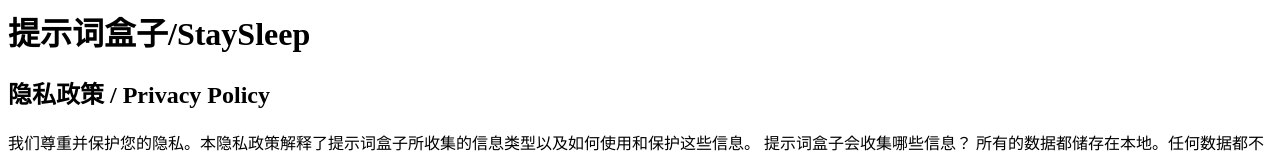
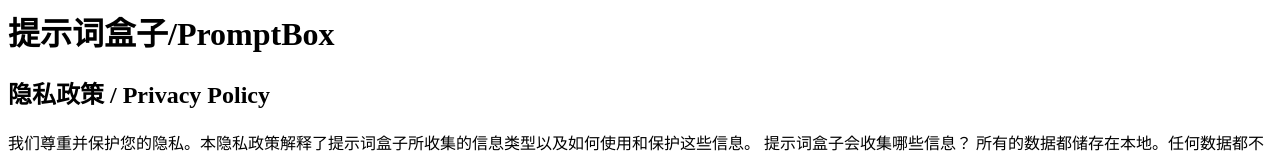
Before and after one commit to TomorrowMC/TomorrowMC.github.io, a plain HTML site: page index.html in a window 1280 px wide. Shown: the top 157 px of the page. Drawn offline with Linux system fonts and the light colour scheme.

Commit message:
Update index.html

```diff
--- a/index.html
+++ b/index.html
@@ -1,4 +1,4 @@
-<h1 id="PromptBox">提示词盒子/StaySleep</h1>
+<h1 id="PromptBox">提示词盒子/PromptBox</h1>
 <h2 id="隐私政策--privacy-policy">隐私政策 / Privacy Policy</h2>
 <p>我们尊重并保护您的隐私。本隐私政策解释了提示词盒子所收集的信息类型以及如何使用和保护这些信息。
 提示词盒子会收集哪些信息？
```
